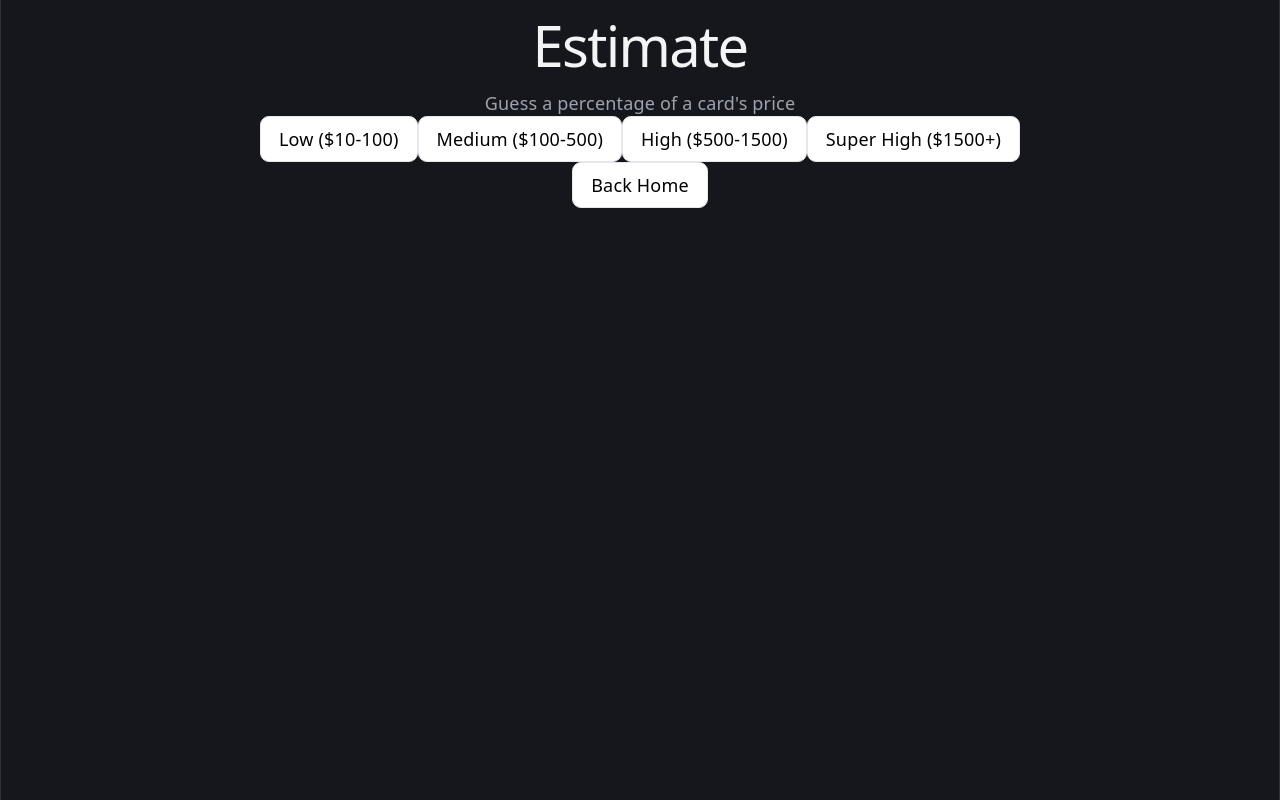
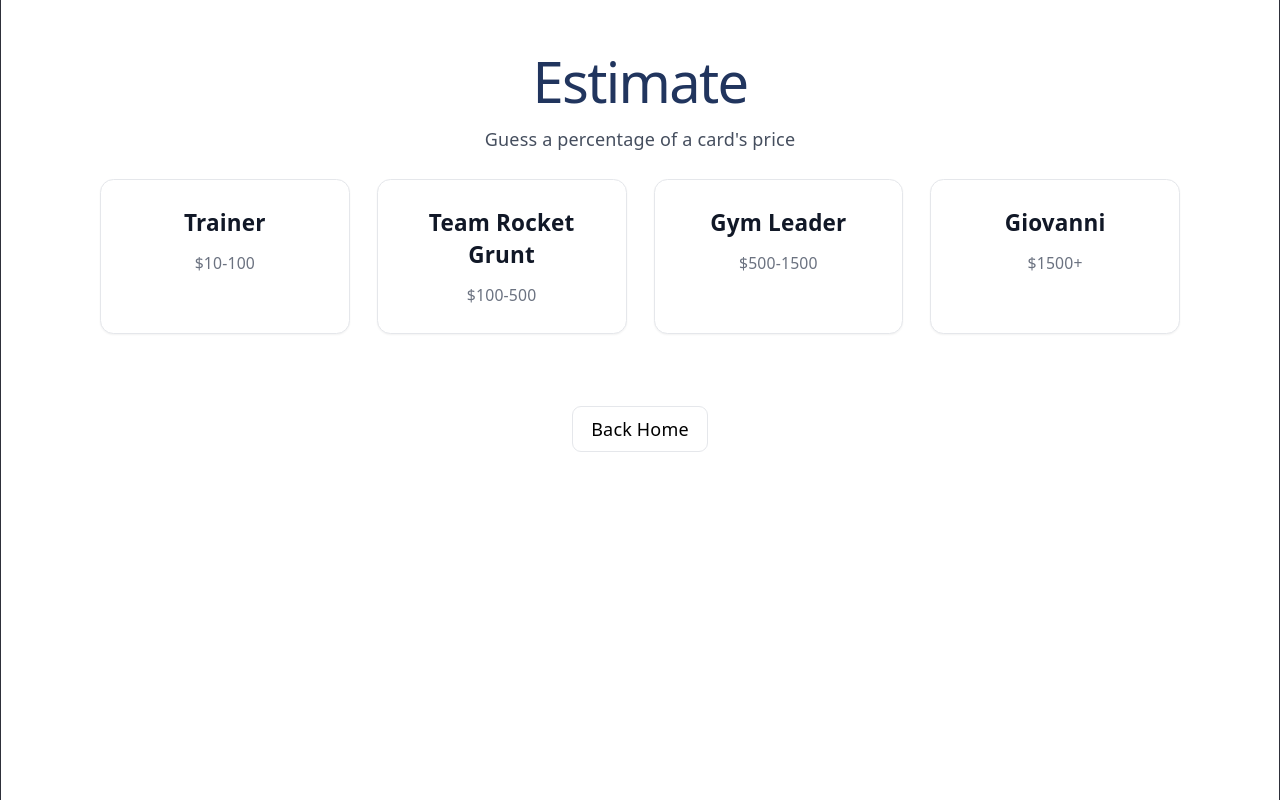
Before and after one commit to ronfanji/Poke-stimator, a React (Vite) app: page /Poke-stimator/estimate in a window 1280 px wide. Built offline with nearby package versions, Linux system fonts and the light colour scheme; no server answers; the database is empty.

Commit message:
fixed UI for all game modes

```diff
--- a/src/index.css
+++ b/src/index.css
@@ -21,7 +21,7 @@
 
   font: 18px/145% var(--sans);
   letter-spacing: 0.18px;
-  color-scheme: light;
+  color-scheme: ;
   color: var(--text);
   background: var(--bg);
   font-synthesis: none;
@@ -36,8 +36,8 @@
 
 @media (prefers-color-scheme: light) {
   :root {
-    --text: #9ca3af;
-    --text-h: #f3f4f6;
+    --text: #454e5e;
+    --text-h: #21355e;
     --bg: #16171d;
     --border: #2e303a;
     --code-bg: #1f2028;
@@ -117,6 +117,7 @@ code {
   background: var(--code-bg);
 }
 
+
 @layer base {
   button {
     @apply bg-white hover:bg-red-50 text-black px-4 py-2 rounded-lg border border-gray-200 hover:border-red-400 cursor-pointer transition;
--- a/src/pages/Estimate.jsx
+++ b/src/pages/Estimate.jsx
@@ -17,6 +17,29 @@ function Estimate() {
     const [problemsLeft, setProblemsLeft] = useState(NUM_PROBLEMS)
     const [gameOver, setGameOver] = useState(false)
     const seenSet = useRef(new Set())
+
+    const difficulties = [
+        {
+            title: 'Trainer',
+            description: '$10-100',
+            start: 'L'
+        },
+        {
+            title: 'Team Rocket Grunt',
+            description: '$100-500',
+            start: 'M'
+        },
+        {
+            title: 'Gym Leader',
+            description: '$500-1500',
+            start: 'H'
+        },
+        {
+            title: 'Giovanni',
+            description: '$1500+',
+            start: 'S'
+        },
+    ]
 
     function startGame(r) {
         seenSet.current.clear()
@@ -54,13 +77,23 @@ function Estimate() {
     if (loading) return <p>Loading cards...</p>
 
     if (!range) return (
-        <div>
+        <div className="min-h-screen bg-white p-8">
             <h1>Estimate</h1>
             <p>Guess a percentage of a card's price</p>
-            <button onClick={() => startGame('L')}>Low ($10-100)</button>
-            <button onClick={() => startGame('M')}>Medium ($100-500)</button>
-            <button onClick={() => startGame('H')}>High ($500-1500)</button>
-            <button onClick={() => startGame('S')}>Super High ($1500+)</button>
+
+            <div className="grid grid-cols-4 gap-6 px-8 pb-16 max-w-5xl mx-auto mt-6">
+                {difficulties.map(diff => (
+                <div
+                    key={diff.start}
+                    onClick={() => startGame(diff.start)}
+                    className="bg-white hover:bg-red-50 border border-gray-200 hover:border-red-400 rounded-xl p-6 cursor-pointer transition flex flex-col gap-3 shadow-sm"
+                >
+                    <h3 className="text-xl font-bold text-gray-900">{diff.title}</h3>
+                    <p className="text-gray-500 text-sm">{diff.description}</p>
+                </div>
+                ))}
+            </div>
+
             <footer>
                 <button onClick={() => navigate('/')}>
                     Back Home
@@ -70,15 +103,26 @@ function Estimate() {
     )
 
     if (gameOver) return (
-        <div>
+        <div className="min-h-screen bg-white flex flex-col items-center gap-2">
             <h1>Game Over!</h1>
             <p>Final Score: {Math.round(totalScore / NUM_PROBLEMS)}</p>
-            <button onClick={() => setRange(null)}>Play Again</button>
+
+            <div className="flex flex-col gap-5 items-center">
+                <button onClick={() => setRange(null)}>
+                Play Again
+                </button>
+                <button
+                    onClick={() => navigate('/')}
+                    className="px-7 py-3 bg-red-500 hover:bg-red-600 text-white rounded-lg text-sm transition"
+                    >
+                    Back Home
+                </button>
+            </div>
         </div>
     )
 
     return (
-        <div>
+        <div className="min-h-screen bg-white p-8">
             <h2>Problems Left: {problemsLeft}</h2>
 
         {problem && !result && (
--- a/src/pages/UpperLower.jsx
+++ b/src/pages/UpperLower.jsx
@@ -23,7 +23,7 @@ function UpperLower() {
         },
         {
             title: 'Medium',
-            description: 'Vendors or Experienced Hobbyists',
+            description: 'Experienced Hobbyists',
             start: 'M'
         },
         {
@@ -66,8 +66,8 @@ function UpperLower() {
     if (loading) return <p>Loading cards...</p>
 
     if (!difficulty) return (
-        <div className="bg-white">
-            <h1 className="text-gray-700">Upper Lower</h1>
+        <div className="min-h-screen bg-white">
+            <h1 className="text-gray-700">High Low</h1>
 
             <p>You are given two choices of Pokemon product. Select the item that is more expensive.</p>
 
@@ -85,8 +85,8 @@ function UpperLower() {
                 ))}
             </div>
             <footer>
-            <button onClick={() => navigate('/')}
-            className="px-7 py-5 bg-red-500 hover:bg-red-600 text-white rounded-lg text-sm transition">
+                <button onClick={() => navigate('/')}
+                className="px-7 py-5 bg-red-500 hover:bg-red-600 text-white rounded-lg text-sm transition">
                     Back Home
                 </button>
             </footer>
@@ -94,20 +94,28 @@ function UpperLower() {
     )
 
     if (gameOver) return (
-        <div>
+        <div className="min-h-screen bg-white flex flex-col items-center gap-5">
             <h1>Game Over!</h1>
             <p>Score: {score} / {NUM_PROBLEMS}</p>
-            <button onClick={() => setDifficulty(null)}>Play Again</button>
+
+            <div
+                onClick={() => setDifficulty(null)}
+                className="bg-white hover:bg-red-50 border border-gray-200 hover:border-red-400 rounded-xl p-6 cursor-pointer transition flex flex-col gap-3 shadow-sm w-48 mx-auto"
+            >
+                <h3 className="text-xl font-bold text-gray-900">Play Again</h3>
+            </div>
+
             <footer>
-                <button onClick={() => navigate('/')}>
-                    Home
+                <button onClick={() => navigate('/')}
+                className="px-7 py-5 bg-red-500 hover:bg-red-600 text-white rounded-lg text-sm transition">
+                    Back Home
                 </button>
             </footer>
         </div>
     )
 
     return (
-        <div>
+        <div className="min-h-screen bg-white">
             <h2>Score: {score} | Problems Left: {problemsLeft}</h2>
 
             {problem && !result && (
--- a/src/pages/UpperLowerEndless.jsx
+++ b/src/pages/UpperLowerEndless.jsx
@@ -2,6 +2,8 @@ import { useState } from 'react'
 import { useCardData } from '../hooks/useCardData'
 import { generateUpperLower } from '../utils/gameLogic'
 import { useNavigate } from 'react-router-dom'
+
+const MAX_LIVES = 3
 
 function UpperLower() {
     const navigate = useNavigate()
@@ -10,18 +12,39 @@ function UpperLower() {
     const [problem, setProblem] = useState(null)
     const [result, setResult] = useState(null)
     const [score, setScore] = useState(0)
+    const [lives, setLives] = useState(MAX_LIVES)
     const [gameOver, setGameOver] = useState(false)
     const [wrongAnswer, setWrong] = useState(false)
+
+    const difficulties = [
+        {
+            title: 'Easy',
+            description: 'Fellow Collectors',
+            start: 'E'
+        },
+        {
+            title: 'Medium',
+            description: 'Experienced Hobbyists',
+            start: 'M'
+        },
+        {
+            title: 'Hard',
+            description: 'Only for the Most Dedicated of Traders',
+            start: 'H'
+        },
+    ]
+
 
     function startGame(diff){
         setDifficulty(diff)
         setScore(0)
         setGameOver(false)
         nextProblem(diff)
+        setLives(MAX_LIVES)
     }
 
     function nextProblem(diff) {
-        if(wrongAnswer){
+        if(lives === 0){
             setGameOver(true)
             return
         }
@@ -36,21 +59,46 @@ function UpperLower() {
 
         setResult({ correct, basePrice, secondPrice })
         if (correct) setScore(s => s + 1)
-        else setWrong(true)
+        else setLives(l => l - 1)
+    }
+
+    function LivesDisplay({ lives, max }) {
+        return (
+          <div className="flex gap-2">
+            {Array.from({ length: max }).map((_, i) => (
+              <span key={i} style={{ fontSize: '28px', opacity: i < lives ? 1 : 0.2 }}>
+                LIFE
+              </span>
+            ))}
+          </div>
+        )
     }
 
     if (loading) return <p>Loading cards...</p>
 
     if (!difficulty) return (
-        <div>
-            <h1>Upper Lower Endless</h1>
+        <div className="min-h-screen bg-white p-8">
+            <h1>High Low Endless</h1>
             <p>You are given two choices of Pokemon product. Select the item that is more expensive!</p>
             <p className = 'mb-4'>Continue playing until you get one wrong!</p>
-            <button onClick={() => startGame('E')}>Easy</button>
-            <button onClick={() => startGame('M')}>Medium</button>
-            <button onClick={() => startGame('H')}>Hard</button>
+
+            {/* Difficulty Cards */}
+            <div className="grid grid-cols-3 gap-6 px-8 pb-16 max-w-4xl mx-auto mt-6">
+                {difficulties.map(diff => (
+                <div
+                    key={diff.start}
+                    onClick={() => startGame(diff.start)}
+                    className="bg-white hover:bg-red-50 border border-gray-200 hover:border-red-400 rounded-xl p-6 cursor-pointer transition flex flex-col gap-3 shadow-sm"
+                >
+                    <h3 className="text-xl font-bold text-gray-900">{diff.title}</h3>
+                    <p className="text-gray-500 text-sm">{diff.description}</p>
+                </div>
+                ))}
+            </div>
+
             <footer>
-                <button onClick={() => navigate('/')}>
+                <button onClick={() => navigate('/')}
+                className="px-7 py-5 bg-red-500 hover:bg-red-600 text-white rounded-lg text-sm transition">
                     Back Home
                 </button>
             </footer>
@@ -58,22 +106,31 @@ function UpperLower() {
     )
 
     if (gameOver) return (
-        <div>
+        <div className="min-h-screen bg-white flex flex-col items-center gap-5">
             <h1>Game Over!</h1>
             <p>Score: {score}</p>
-            <button onClick={() => setDifficulty(null)}>Play Again</button>
+
+            <div
+                onClick={() => setDifficulty(null)}
+                className="bg-white hover:bg-red-50 border border-gray-200 hover:border-red-400 rounded-xl p-6 cursor-pointer transition flex flex-col gap-3 shadow-sm w-48 mx-auto"
+            >
+                <h3 className="text-xl font-bold text-gray-900">Play Again</h3>
+            </div>
+
             <footer>
-                <button onClick={() => navigate('/')}>
-                    Home
+                <button onClick={() => navigate('/')}
+                className="px-7 py-5 bg-red-500 hover:bg-red-600 text-white rounded-lg text-sm transition">
+                    Back Home
                 </button>
             </footer>
+
         </div>
     )
 
     return (
-        <div>
+        <div className="min-h-screen bg-white">
             <h2>Score: {score}</h2>
-
+            <LivesDisplay lives={lives} max={MAX_LIVES} />
             {problem && !result && (
             <div>
                 <p>Which is more expensive?</p>
```
